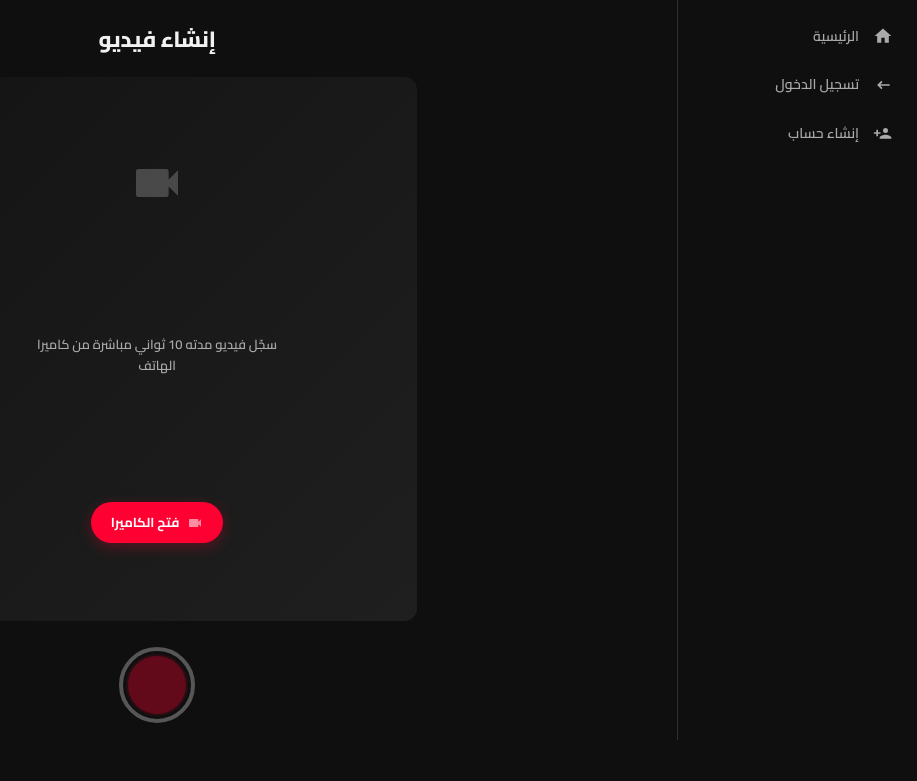
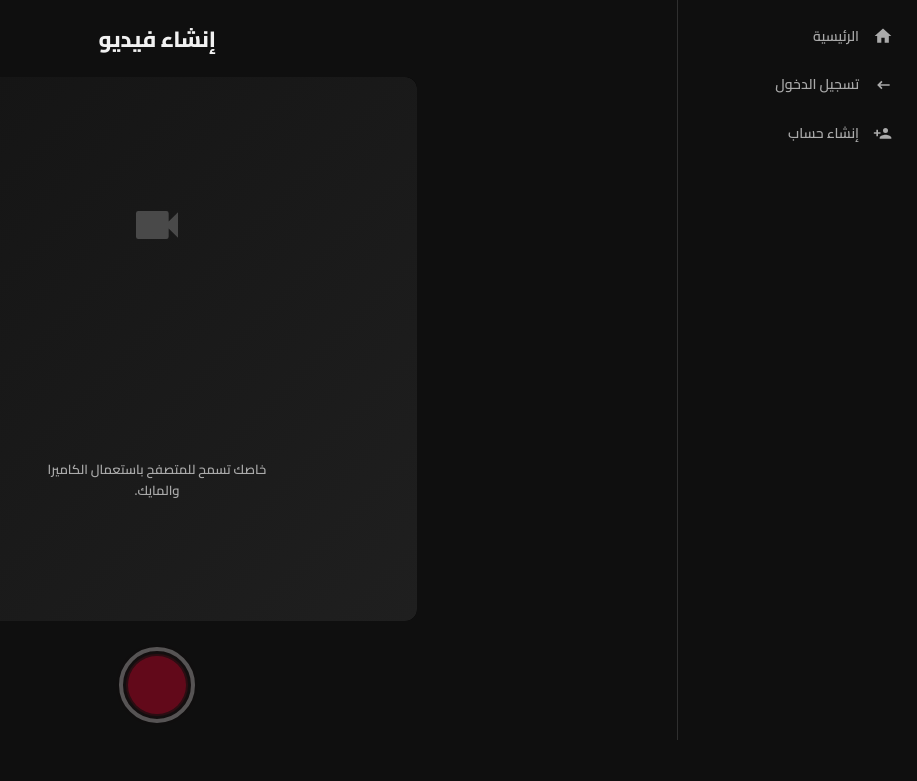
Before and after one commit to Khalidwan/VideoHub, a Flask app: template templates/upload.html in a window 1280 px wide. Shown: the part 60-841 px from the top of the page, without its empty margins (363-1280 px from the left). Run offline with Flask 3, Linux system fonts and the light colour scheme; the template is opened without the code that fills it, so the values that code supplies are empty; some libraries are stand-ins or nearby versions.

Commit message:
Fix JENBIR camera startup and recording UI

```diff
--- a/templates/upload.html
+++ b/templates/upload.html
@@ -22,24 +22,32 @@
         letter-spacing: -0.3px;
     }
 
+    /*
+     * Camera stage:
+     * الحجم ثابت حتى لا يتحرك الـ layout عند تشغيل الكاميرا.
+     */
     .camera-stage {
         position: relative;
         width: 100%;
         aspect-ratio: 9 / 16;
         max-height: 68vh;
+        min-height: 420px;
         background: #000000;
         border-radius: var(--radius);
         overflow: hidden;
         margin: 0 auto 18px;
-        display: grid;
-        place-items: center;
+        display: block;
+        contain: layout paint;
     }
 
     .camera-stage > video {
+        position: absolute;
+        inset: 0;
         width: 100%;
         height: 100%;
         object-fit: cover;
         display: block;
+        background: #000000;
     }
 
     .camera-placeholder {
@@ -52,6 +60,7 @@
         padding: 24px;
         background: linear-gradient(135deg, #141414, #1f1f1f);
         color: var(--text-mute);
+        z-index: 2;
     }
 
     .camera-placeholder p {
@@ -59,7 +68,7 @@
         font-size: 13px;
         font-weight: 600;
         color: var(--text-dim);
-        max-width: 240px;
+        max-width: 260px;
         line-height: 1.6;
     }
 
@@ -67,30 +76,19 @@
         opacity: 0.55;
     }
 
-    .start-camera-inline-btn {
-        display: inline-flex;
-        align-items: center;
-        gap: 8px;
-        padding: 10px 20px;
-        border-radius: 999px;
-        background: var(--accent);
+    .camera-error {
         color: #ffffff;
-        font-size: 13px;
-        font-weight: 700;
-        border: none;
-        cursor: pointer;
-        transition: var(--trans);
-        box-shadow: 0 4px 14px rgba(255, 0, 51, 0.28);
-        margin-top: 4px;
     }
 
-    .start-camera-inline-btn:hover {
-        background: var(--accent-hover);
-        box-shadow: 0 6px 20px rgba(255, 0, 51, 0.42);
+    .camera-error svg {
+        opacity: 0.7;
     }
 
-    .start-camera-inline-btn:active {
-        transform: scale(0.97);
+    .camera-error-text {
+        color: var(--text-dim);
+        font-size: 13px;
+        line-height: 1.6;
+        max-width: 270px;
     }
 
     .switch-camera-btn {
@@ -344,23 +378,9 @@
                       d="M17 10.5V7a1 1 0 0 0-1-1H4a1 1 0 0 0-1 1v10a1 1 0 0 0 1 1h12a1 1 0 0 0 1-1v-3.5l4 4v-11l-4 4z"/>
             </svg>
 
-            <p>سجّل فيديو مدته 10 ثواني مباشرة من كاميرا الهاتف</p>
-
-            <button type="button"
-                    class="start-camera-inline-btn"
-                    id="startCameraBtn">
-
-                <svg viewBox="0 0 24 24"
-                     width="16"
-                     height="16"
-                     aria-hidden="true">
-                    <path fill="currentColor"
-                          d="M17 10.5V7a1 1 0 0 0-1-1H4a1 1 0 0 0-1 1v10a1 1 0 0 0 1 1h12a1 1 0 0 0 1-1v-3.5l4 4v-11l-4 4z"/>
-                </svg>
-
-                <span>فتح الكاميرا</span>
-
-            </button>
+            <p id="cameraStatus">
+                جاري تشغيل الكاميرا...
+            </p>
 
         </div>
 
@@ -477,7 +497,7 @@
     var camera = document.getElementById("camera");
     var cameraStage = document.getElementById("cameraStage");
     var cameraPlaceholder = document.getElementById("cameraPlaceholder");
-    var startCameraBtn = document.getElementById("startCameraBtn");
+    var cameraStatus = document.getElementById("cameraStatus");
     var switchCameraBtn = document.getElementById("switchCameraBtn");
     var countdown = document.getElementById("countdown");
     var recordControls = document.getElementById("recordControls");
@@ -496,86 +516,138 @@
     var isRecording = false;
 
     function pickMimeType() {
+
         if (typeof MediaRecorder === "undefined" ||
             typeof MediaRecorder.isTypeSupported !== "function") {
             return "";
         }
+
         var candidates = [
             "video/webm;codecs=vp9,opus",
             "video/webm;codecs=vp8,opus",
             "video/webm",
             "video/mp4"
         ];
+
         for (var i = 0; i < candidates.length; i++) {
+
             if (MediaRecorder.isTypeSupported(candidates[i])) {
                 return candidates[i];
             }
+
         }
+
         return "";
     }
 
     function stopStream() {
+
         if (stream) {
+
             stream.getTracks().forEach(function (track) {
                 track.stop();
             });
+
             stream = null;
         }
+
+    }
+
+    function showCameraError(message) {
+
+        cameraPlaceholder.hidden = false;
+        switchCameraBtn.hidden = true;
+        recordBtn.disabled = true;
+
+        cameraStatus.textContent = message;
+
     }
 
     async function openCamera(facing) {
 
+        if (!navigator.mediaDevices ||
+            !navigator.mediaDevices.getUserMedia) {
+
+            showCameraError(
+                "المتصفح ديالك ما كيدعمش الوصول للكاميرا."
+            );
+
+            return false;
+        }
+
         stopStream();
+
+        recordBtn.disabled = true;
 
         try {
 
             stream = await navigator.mediaDevices.getUserMedia({
                 video: {
-                    facingMode: facing,
-                    width: { ideal: 720 },
-                    height: { ideal: 1280 }
+                    facingMode: {
+                        ideal: facing
+                    },
+                    width: {
+                        ideal: 720
+                    },
+                    height: {
+                        ideal: 1280
+                    }
                 },
                 audio: true
             });
 
             camera.srcObject = stream;
 
+            /*
+             * نخلي الـvideo جاهز قبل تفعيل زر التسجيل.
+             */
+            try {
+                await camera.play();
+            } catch (playError) {
+                console.warn("Camera play warning:", playError);
+            }
+
             cameraPlaceholder.hidden = true;
             switchCameraBtn.hidden = false;
+
+            /*
+             * هنا بالضبط كيتفعل الزر الأحمر.
+             */
             recordBtn.disabled = false;
 
             return true;
 
         } catch (error) {
 
-            console.error(error);
+            console.error("Camera error:", error);
 
-            cameraPlaceholder.hidden = false;
-            switchCameraBtn.hidden = true;
-            recordBtn.disabled = true;
+            if (error && error.name === "NotAllowedError") {
 
-            return false;
+                showCameraError(
+                    "خاصك تسمح للمتصفح باستعمال الكاميرا والمايك."
+                );
+
+            } else if (error && error.name === "NotFoundError") {
+
+                showCameraError(
+                    "ما تلقاتش كاميرا أو مايكروفون متاح."
+                );
+
+            } else if (error && error.name === "NotReadableError") {
+
+                showCameraError(
+                    "الكاميرا مستعملة من تطبيق آخر."
+                );
+
+            } else {
+
+                showCameraError(
+                    "تعذر تشغيل الكاميرا. حاول مرة أخرى."
+                );
 
             }
 
-    }
-
-    async function handleStartCamera() {
-
-        if (!navigator.mediaDevices || !navigator.mediaDevices.getUserMedia) {
-            alert("متصفحك ما كيدعمش الوصول للكاميرا.");
-            return;
-        }
-
-        if (typeof MediaRecorder === "undefined") {
-            alert("متصفحك ما كيدعمش التسجيل.");
-            return;
-        }
-
-        var ok = await openCamera(currentFacing);
-
-        if (!ok) {
-            alert("تعذر الوصول للكاميرا. تأكد من السماح بالوصول للمتصفح.");
+            return false;
         }
 
     }
@@ -617,6 +696,8 @@
         }
 
         if (typeof MediaRecorder === "undefined") {
+
+            alert("المتصفح ديالك ما كيدعمش التسجيل.");
             return;
         }
 
@@ -625,41 +706,99 @@
         var mimeType = pickMimeType();
 
         try {
+
             recorder = mimeType
-                ? new MediaRecorder(stream, { mimeType: mimeType })
+                ? new MediaRecorder(
+                    stream,
+                    { mimeType: mimeType }
+                )
                 : new MediaRecorder(stream);
+
         } catch (error) {
+
             console.error(error);
             alert("تعذر بدء التسجيل.");
             return;
         }
 
         recorder.ondataavailable = function (event) {
-            if (event.data && event.data.size > 0) {
+
+            if (event.data &&
+                event.data.size > 0) {
+
                 chunks.push(event.data);
             }
+
+        };
+
+        recorder.onerror = function (event) {
+
+            console.error("Recorder error:", event);
+
+            stopRecording();
+
+            alert("وقع خطأ أثناء تسجيل الفيديو.");
+
         };
 
         recorder.onstop = function () {
 
-            var actualType = recorder.mimeType || mimeType || "video/webm";
+            var actualType =
+                recorder.mimeType ||
+                mimeType ||
+                "video/webm";
 
-            var blob = new Blob(chunks, { type: actualType });
+            var blob = new Blob(
+                chunks,
+                { type: actualType }
+            );
 
-            var extension = actualType.indexOf("mp4") !== -1 ? "mp4" : "webm";
+            var extension =
+                actualType.indexOf("mp4") !== -1
+                    ? "mp4"
+                    : "webm";
 
             var file = new File(
                 [blob],
                 "jenbir-video." + extension,
-                { type: actualType }
+                {
+                    type: actualType
+                }
             );
 
+            /*
+             * DataTransfer متوفر في المتصفحات الحديثة.
+             */
+            try {
+
                 var dataTransfer = new DataTransfer();
+
                 dataTransfer.items.add(file);
-            videoFileInput.files = dataTransfer.files;
 
-            preview.src = URL.createObjectURL(blob);
+                videoFileInput.files =
+                    dataTransfer.files;
 
+            } catch (error) {
+
+                console.error(
+                    "DataTransfer error:",
+                    error
+                );
+
+                alert(
+                    "تعذر تجهيز الفيديو للنشر."
+                );
+
+                return;
+            }
+
+            preview.src =
+                URL.createObjectURL(blob);
+
+            /*
+             * نخلي الـpreview ياخذ مكان الكاميرا
+             * بدون تحريك غير ضروري للعناصر.
+             */
             cameraStage.hidden = true;
             recordControls.hidden = true;
             previewWrap.hidden = false;
@@ -668,30 +807,51 @@
 
         };
 
+        try {
+
             recorder.start();
+
+        } catch (error) {
+
+            console.error(error);
+            alert("تعذر بدء التسجيل.");
+            return;
+        }
+
         isRecording = true;
+
         recordBtn.classList.add("recording");
         recordBtn.disabled = true;
+
         switchCameraBtn.hidden = true;
 
         countdown.classList.add("active");
 
         var seconds = 10;
-        countdown.textContent = String(seconds);
 
-        countdownTimer = setInterval(function () {
+        countdown.textContent =
+            String(seconds);
 
-            seconds = seconds - 1;
+        countdownTimer =
+            setInterval(function () {
+
+                seconds--;
 
                 if (seconds > 0) {
-                countdown.textContent = String(seconds);
+
+                    countdown.textContent =
+                        String(seconds);
+
                 } else {
+
                     countdown.textContent = "0";
-            }
 
-            if (seconds <= 0) {
-                clearInterval(countdownTimer);
+                    clearInterval(
+                        countdownTimer
+                    );
+
                     countdownTimer = null;
+
                     stopRecording();
                 }
 
@@ -699,16 +859,26 @@
 
     }
 
-    function resetToCamera() {
+    async function resetToCamera() {
 
         if (preview) {
+
             preview.pause();
+
+            if (preview.src) {
+                URL.revokeObjectURL(
+                    preview.src
+                );
+            }
+
             preview.removeAttribute("src");
             preview.load();
         }
 
         previewWrap.hidden = true;
+
         publishForm.reset();
+
         videoFileInput.value = "";
 
         cameraStage.hidden = false;
@@ -725,60 +895,119 @@
         isRecording = false;
 
         cameraPlaceholder.hidden = false;
+
+        cameraStatus.textContent =
+            "جاري تشغيل الكاميرا...";
+
         switchCameraBtn.hidden = true;
 
-        openCamera(currentFacing);
+        await openCamera(currentFacing);
 
     }
 
-    if (startCameraBtn) {
-        startCameraBtn.addEventListener("click", function (e) {
-            e.stopPropagation();
-            handleStartCamera();
-        });
+    /*
+     * لا يوجد زر فتح الكاميرا.
+     * الكاميرا تبدأ تلقائياً عند فتح الصفحة.
+     */
+    async function initializeCamera() {
+
+        if (typeof MediaRecorder === "undefined") {
+
+            showCameraError(
+                "المتصفح ديالك ما كيدعمش تسجيل الفيديو."
+            );
+
+            return;
+        }
+
+        await openCamera(currentFacing);
+
     }
 
     if (switchCameraBtn) {
-        switchCameraBtn.addEventListener("click", function (e) {
-            e.stopPropagation();
+
+        switchCameraBtn.addEventListener(
+            "click",
+            function (event) {
+
+                event.preventDefault();
+                event.stopPropagation();
+
                 handleSwitchCamera();
-        });
+
+            }
+        );
+
     }
 
     if (recordBtn) {
-        recordBtn.addEventListener("click", function () {
+
+        recordBtn.addEventListener(
+            "click",
+            function () {
+
                 startRecording();
-        });
+
+            }
+        );
+
     }
 
     if (reRecordBtn) {
-        reRecordBtn.addEventListener("click", function () {
+
+        reRecordBtn.addEventListener(
+            "click",
+            function () {
+
                 resetToCamera();
-        });
+
+            }
+        );
+
     }
 
     if (publishForm) {
-        publishForm.addEventListener("submit", function (event) {
 
-            if (!videoFileInput.files || videoFileInput.files.length === 0) {
+        publishForm.addEventListener(
+            "submit",
+            function (event) {
+
+                if (!videoFileInput.files ||
+                    videoFileInput.files.length === 0) {
+
                     event.preventDefault();
-                alert("ما كاينش فيديو مسجّل.");
+
+                    alert(
+                        "ما كاينش فيديو مسجّل."
+                    );
+
                     return;
                 }
 
-        });
+            }
+        );
+
     }
 
-    window.addEventListener("beforeunload", function () {
+    window.addEventListener(
+        "beforeunload",
+        function () {
 
             stopStream();
 
             if (countdownTimer) {
+
                 clearInterval(countdownTimer);
                 countdownTimer = null;
             }
 
-    });
+        }
+    );
+
+    /*
+     * تشغيل الكاميرا مباشرة.
+     */
+    initializeCamera();
 
 })();
 
```
Also changed, not shown: other parts of templates/upload.html (+49 -6 lines). Lines whose indentation alone changed are shown as unchanged.
